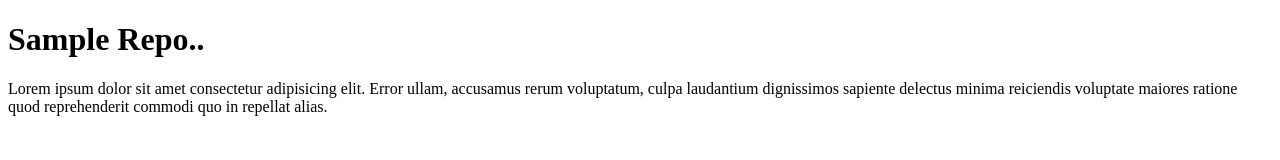
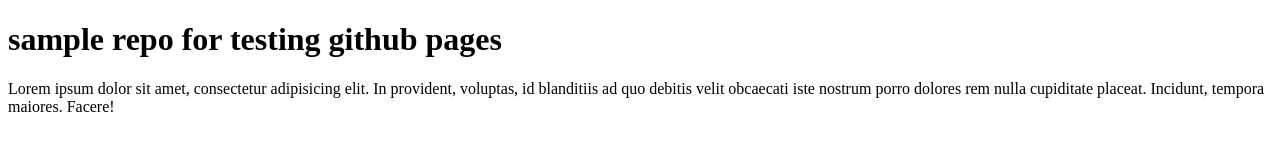
Before and after one commit to jdversoza/samplerepo, a plain HTML site: page index.html in a window 1280 px wide. Drawn offline with Linux system fonts and the light colour scheme.

Commit message:
recreate index.html

```diff
--- a/index.html
+++ b/index.html
@@ -7,19 +7,23 @@
     <head>
         <meta charset="utf-8">
         <meta http-equiv="X-UA-Compatible" content="IE=edge">
-        <title>sample repo for self-learning</title>
+        <title>sample repo</title>
         <meta name="description" content="">
         <meta name="viewport" content="width=device-width, initial-scale=1">
         <link rel="stylesheet" href="">
     </head>
     <body>
-        <h1>Sample Repo..</h1>
-        <p> Lorem ipsum dolor sit amet consectetur adipisicing elit.
-            Error ullam, accusamus rerum voluptatum, culpa laudantium
-            dignissimos sapiente delectus minima reiciendis
-            voluptate maiores ratione quod reprehenderit commodi quo
-            in repellat alias.
+        <h1>
+            sample repo for testing github pages
+        </h1>
+        <p>Lorem ipsum dolor sit amet, consectetur adipisicing elit.
+            In provident, voluptas, id blanditiis ad quo debitis velit
+            obcaecati iste nostrum porro dolores rem nulla cupiditate placeat.
+            Incidunt, tempora maiores. Facere!
         </p>
+        <!--[if lt IE 7]>
+            <p class="browsehappy">You are using an <strong>outdated</strong> browser. Please <a href="#">upgrade your browser</a> to improve your experience.</p>
+        <![endif]-->
 
         <script src="" async defer></script>
     </body>
```
